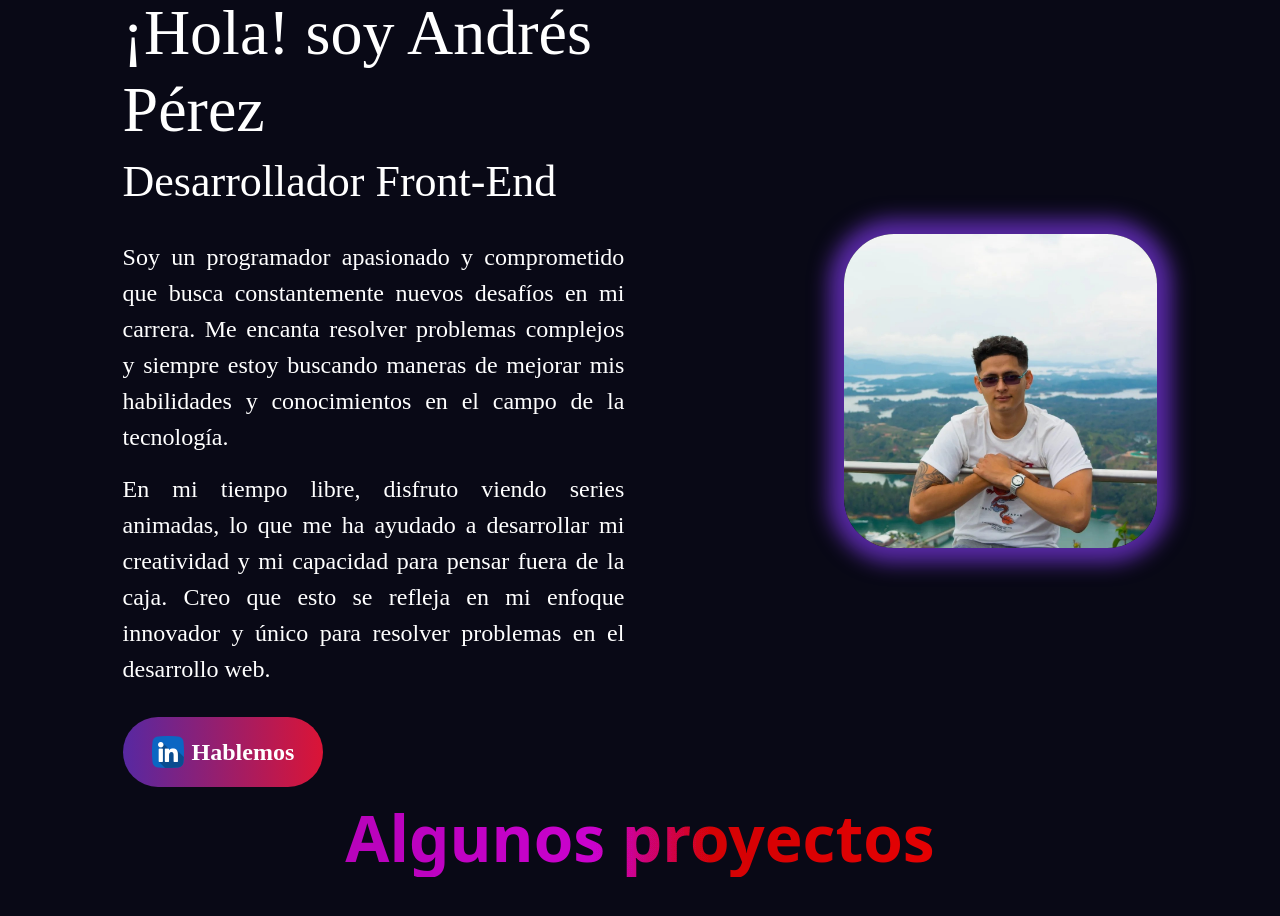
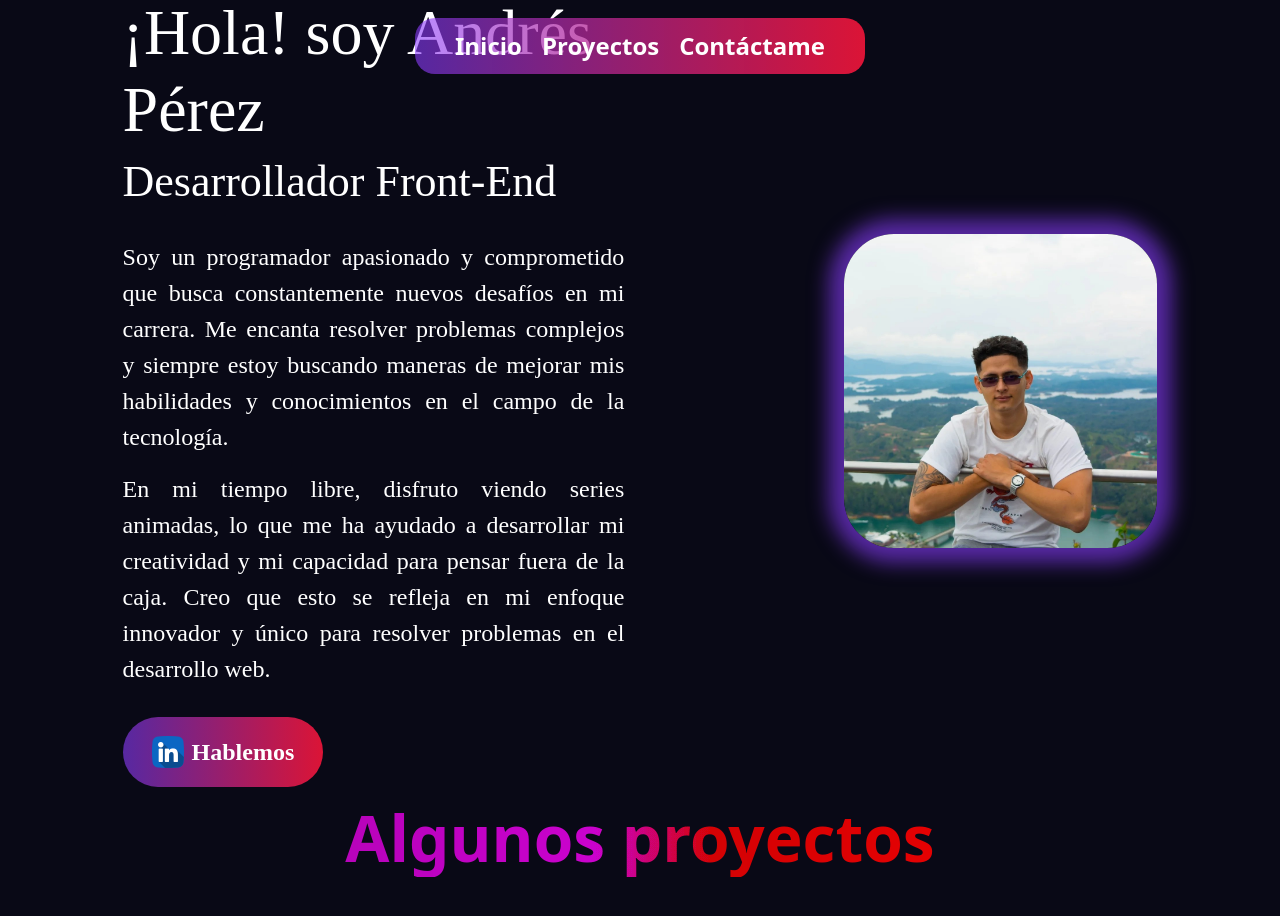
Before and after one commit to andres0818/portafolio, a React (Create React App) app: page / in a window 1280 px wide. Shown: the top 916 px of the page. Built offline with nearby package versions, Linux system fonts and the light colour scheme.

Commit message:
create navbar

```diff
--- a/src/components/App.jsx
+++ b/src/components/App.jsx
@@ -4,10 +4,12 @@ import Proyects from "./Proyects/Proyects";
 
 import "./App.scss";
 import Footer from "./Footer/Footer";
+import Navbar from "./NavBar/NavBar";
 
 const App = () => {
   return (
     <div className="app">
+      <Navbar />
       <PersonalDescription />
       <Proyects />
       <Footer />
--- /dev/null
+++ b/src/components/NavBar/NavBar.jsx
@@ -0,0 +1,47 @@
+import React from "react";
+import "./NavBar.scss";
+
+function Navbar() {
+  const scrollToSection = (event, sectionId) => {
+    event.preventDefault();
+    if (sectionId === "contactame") {
+      window.scrollTo(0, document.body.scrollHeight);
+    } else {
+      const section = document.getElementById(sectionId);
+      section.scrollIntoView({ behavior: "smooth" });
+    }
+  };
+
+  return (
+    <nav className="navbar">
+      <ul className="navbar-list">
+        <li className="navbar-item">
+          <a
+            href="#home"
+            onClick={(event) => scrollToSection(event, "home")}
+          >
+            Inicio
+          </a>
+        </li>
+        <li className="navbar-item">
+          <a
+            href="#proyectos"
+            onClick={(event) => scrollToSection(event, "proyectos")}
+          >
+            Proyectos
+          </a>
+        </li>
+        <li className="navbar-item">
+          <a
+            href="#contactame"
+            onClick={(event) => scrollToSection(event, "contactame")}
+          >
+            Contáctame
+          </a>
+        </li>
+      </ul>
+    </nav>
+  );
+}
+
+export default Navbar;
--- /dev/null
+++ b/src/components/NavBar/NavBar.scss
@@ -0,0 +1,38 @@
+@import '../../variants.scss';
+
+.navbar {
+    width: 100%;
+    display: flex;
+    justify-content: center;
+    position: fixed;
+    z-index: 2;
+    top: 10px;
+    font-size: 24px;
+    font-weight: bold;
+
+
+
+}
+
+.navbar-list {
+    display: flex;
+    list-style: none;
+    background-image: linear-gradient(-90deg, $red_primary, $purple_primary);
+    border-radius: 20px;
+    padding: 10px 30px;
+    justify-content: center;
+    align-items: center;
+
+    @media(max-width:900px) {
+        width: 90%;
+    }
+}
+
+.navbar-item {
+    margin: 0 10px;
+}
+
+.navbar-item a {
+    color: #fff;
+    text-decoration: none;
+}
```
